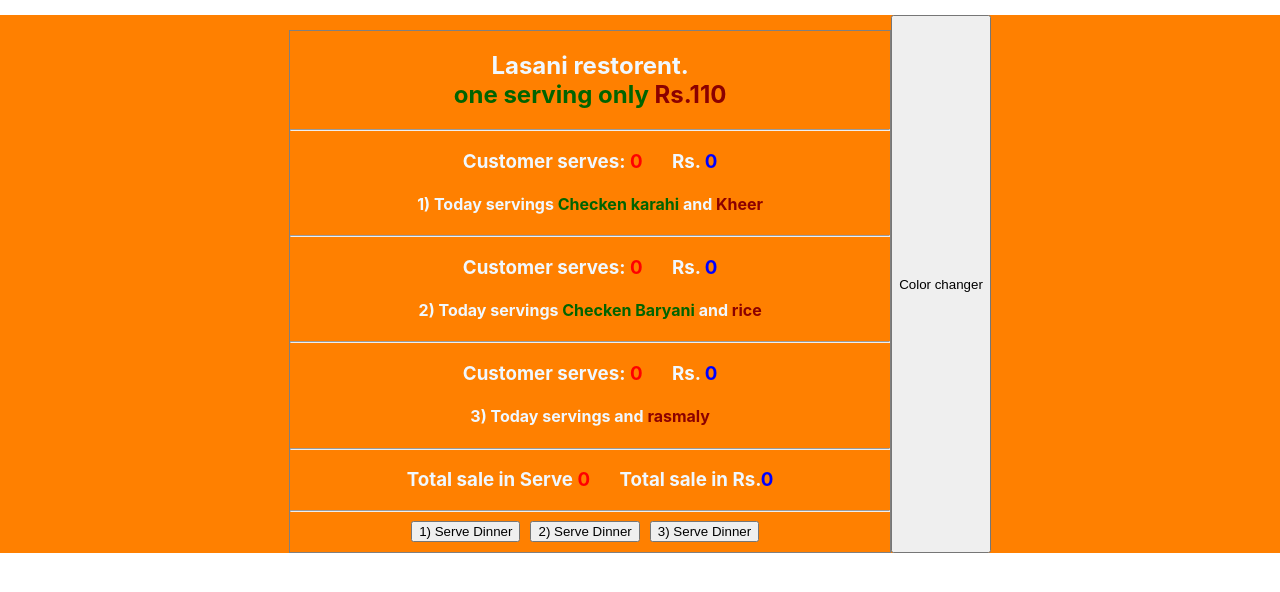
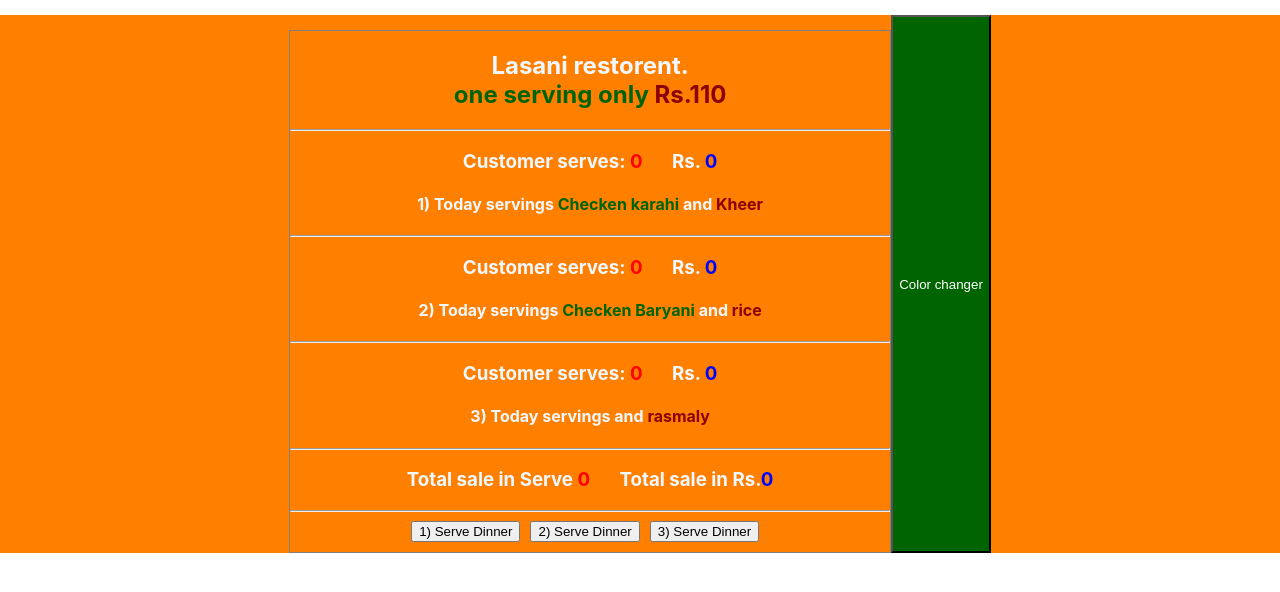
Before and after one commit to Azhar7909/reactBootCamp2020, a React (Create React App) app: page / in a window 1280 px wide. Shown: the top 592 px of the page. Built offline with nearby package versions, Linux system fonts and the light colour scheme.

Commit message:
Update App.js

```diff
--- a/src/App.js
+++ b/src/App.js
@@ -19,10 +19,12 @@ useEffect(() => {
 },[]);
   return (
     <div className={`App ${isday? 'dayLight' : '' }`}>
+    <div>
     {
       isfriday? <Lasani />  : <span>Today is Friday Restorant is closed!</span>
     }
-      <button onClick={()=>setIsday(!isday)}>Color changer</button>
+    </div><br/>
+    <button style={{backgroundColor:'darkgreen',color:'white',cursor:'pointer'}} onClick={()=>setIsday(!isday)}>Color changer</button>
     </div>
   );
 }
```
